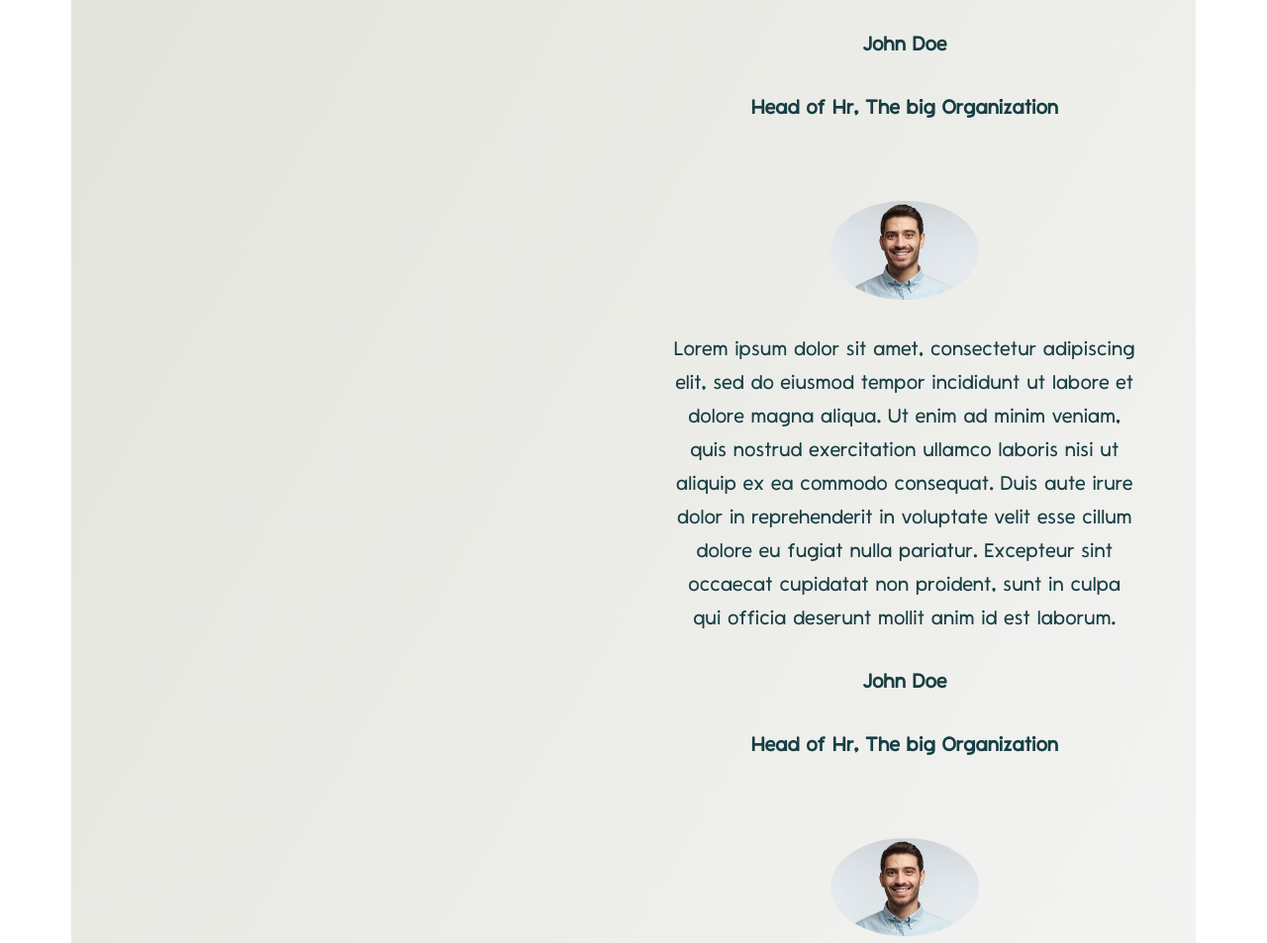
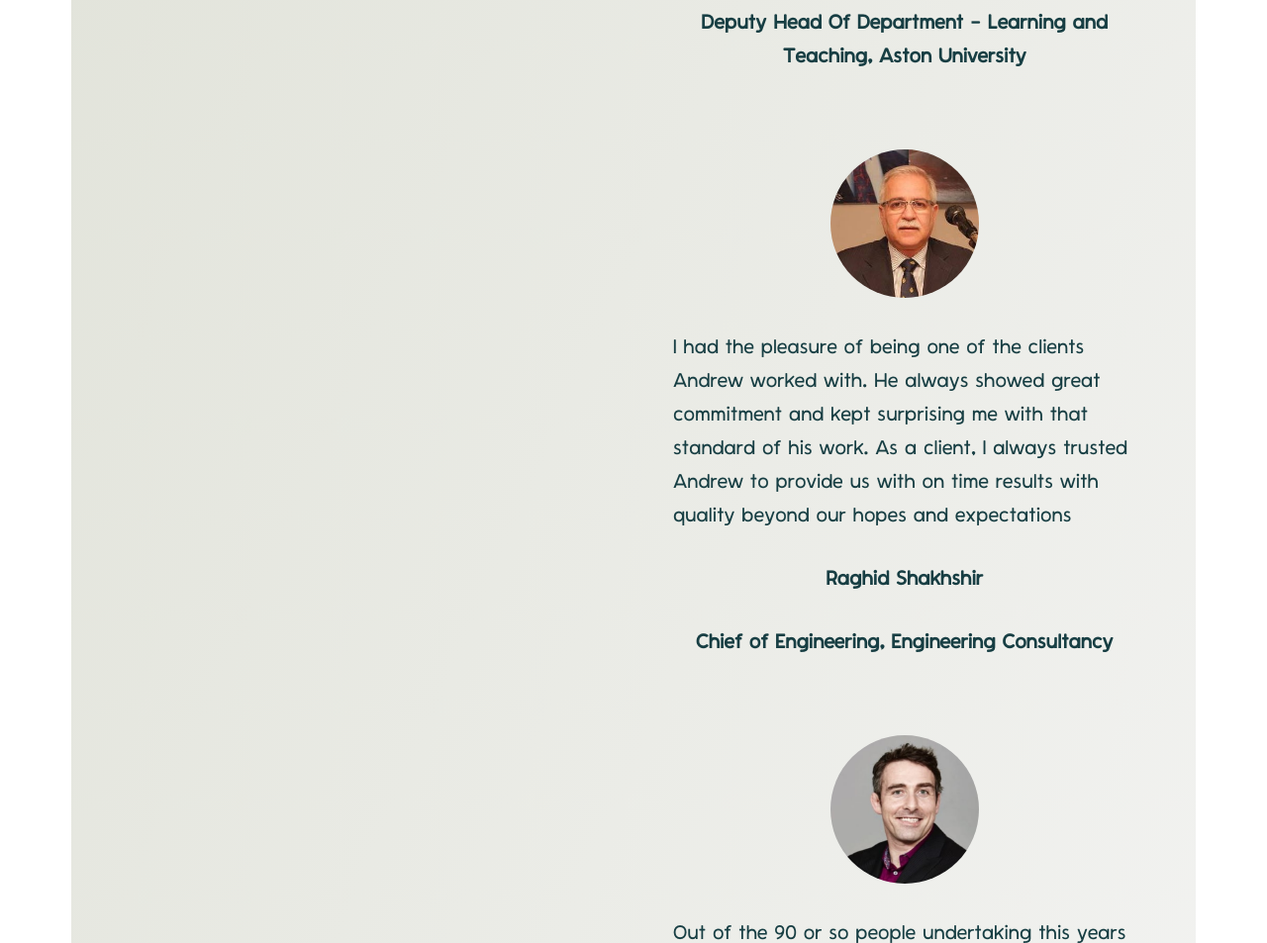
Before and after one commit to keddisa/new-website-design, a Gatsby site: page / in a window 1280 px wide. Shown: the part 5401-6354 px from the top of the page at 99% size. Built offline with nearby package versions, Linux system fonts and the light colour scheme; Gatsby itself is replaced by a stand-in of ours.

Commit message:
update testimonials content

```diff
--- a/src/components/testimonial-card.js
+++ b/src/components/testimonial-card.js
@@ -3,7 +3,7 @@ import React from 'react';
 const TestimonialCard = ({headshotImage, name, title, content}) => {
     return(<div className="testimonial-card">
             <img src={headshotImage} alt="testimonial-image." className="testimonial-headshot"/>
-            <div className="text-content">
+            <div className="text-content testimonial-text">
                 {content}
             </div>
             <div className="text-content testimonial-name">{name}</div>
--- a/src/components/testimonials.js
+++ b/src/components/testimonials.js
@@ -1,6 +1,9 @@
 import React from 'react'
 import { TestimonialCard, TitleAside } from "../components"
-import HeadshotImage from "../images/headshot-temp.jpg"
+import brigitte from "../images/brigitte.jpg"
+import paddy from "../images/paddy.jpg"
+import raghid from "../images/raghid.jpg"
+import samer from "../images/samer.jpg"
 
 const Testimonials = () => {
     return (<div className="testimonials">
@@ -9,18 +12,22 @@ const Testimonials = () => {
             titleOneVertical="TESTIMONIALS"
             justify="left"/>
         <div>
-        <TestimonialCard    headshotImage={HeadshotImage}
-                            content="Lorem ipsum dolor sit amet, consectetur adipiscing elit, sed do eiusmod tempor incididunt ut labore et dolore magna aliqua. Ut enim ad minim veniam, quis nostrud exercitation ullamco laboris nisi ut aliquip ex ea commodo consequat. Duis aute irure dolor in reprehenderit in voluptate velit esse cillum dolore eu fugiat nulla pariatur. Excepteur sint occaecat cupidatat non proident, sunt in culpa qui officia deserunt mollit anim id est laborum."
-                            name="John Doe"
-                            title="Head of Hr, The big Organization"/>
-        <TestimonialCard    headshotImage={HeadshotImage}
-                            content="Lorem ipsum dolor sit amet, consectetur adipiscing elit, sed do eiusmod tempor incididunt ut labore et dolore magna aliqua. Ut enim ad minim veniam, quis nostrud exercitation ullamco laboris nisi ut aliquip ex ea commodo consequat. Duis aute irure dolor in reprehenderit in voluptate velit esse cillum dolore eu fugiat nulla pariatur. Excepteur sint occaecat cupidatat non proident, sunt in culpa qui officia deserunt mollit anim id est laborum."
-                            name="John Doe"
-                            title="Head of Hr, The big Organization"/>
-        <TestimonialCard    headshotImage={HeadshotImage}
-                            content="Lorem ipsum dolor sit amet, consectetur adipiscing elit, sed do eiusmod tempor incididunt ut labore et dolore magna aliqua. Ut enim ad minim veniam, quis nostrud exercitation ullamco laboris nisi ut aliquip ex ea commodo consequat. Duis aute irure dolor in reprehenderit in voluptate velit esse cillum dolore eu fugiat nulla pariatur. Excepteur sint occaecat cupidatat non proident, sunt in culpa qui officia deserunt mollit anim id est laborum."
-                            name="John Doe"
-                            title="Head of Hr, The big Organization"/>
+        <TestimonialCard    headshotImage={brigitte}
+                            content="Andrew is a charismatic individual combining strong listening and analytical skills. He is a strong leader and exemplary team player. He has an interesting background linking engineering with business and management"
+                            name="Brigitte Nicoulaud"
+                            title="Deputy Head Of Department - Learning and Teaching, Aston University"/>
+        <TestimonialCard    headshotImage={raghid}
+                            content="I had the pleasure of being one of the clients Andrew worked with. He always showed great commitment and kept surprising me with that standard of his work. As a client, I always trusted Andrew to provide us with on time results with quality beyond our hopes and expectations"
+                            name="Raghid Shakhshir"
+                            title="Chief of Engineering, Engineering Consultancy"/>
+        <TestimonialCard    headshotImage={paddy}
+                            content="Out of the 90 or so people undertaking this years MBA, it is safe to say that Andrew is one of the most popular students. However, this is not down to just his pleasant manner and energetic character but can also be attributed to his creative mind, his ability to be both a team player while also being able to lead when required. He is a hard worker and is the last guy to leave the study room on a regular basis"
+                            name="Paddy Carmody"
+                            title="Head of Marketing, Beiersdorf IRELAND"/>
+        <TestimonialCard    headshotImage={samer}
+                            content="Andrew is one of the most persistent, smart, creative engineers I have worked with. As an engineer, he is organized and always successfully managed his team into achieving activities and progress as planned. He is a friendly colleague and a positive person in all meaning of the word. I would recommend Andrew for any challenging position and any company in need of a class A individual"
+                            name="Samer Haddad"
+                            title="MEA Regional Manager, Procurement & Contracts"/>
         </div>
 
     </div>)
--- a/src/sass/components/_testimonial-card.scss
+++ b/src/sass/components/_testimonial-card.scss
@@ -12,6 +12,10 @@
     align-self: center;
 }
 
+.testimonial-text {
+    text-align: left;
+}
+
 .testimonial-name,
 .testimonial-title{
     font-weight: bold;
```
Also changed, not shown: src/components/layout.css, src/images/brigitte.jpg (added), src/images/headshot-temp.jpg (deleted), src/images/paddy.jpg (added), src/images/raghid.jpg (added), src/images/samer.jpg (added).
